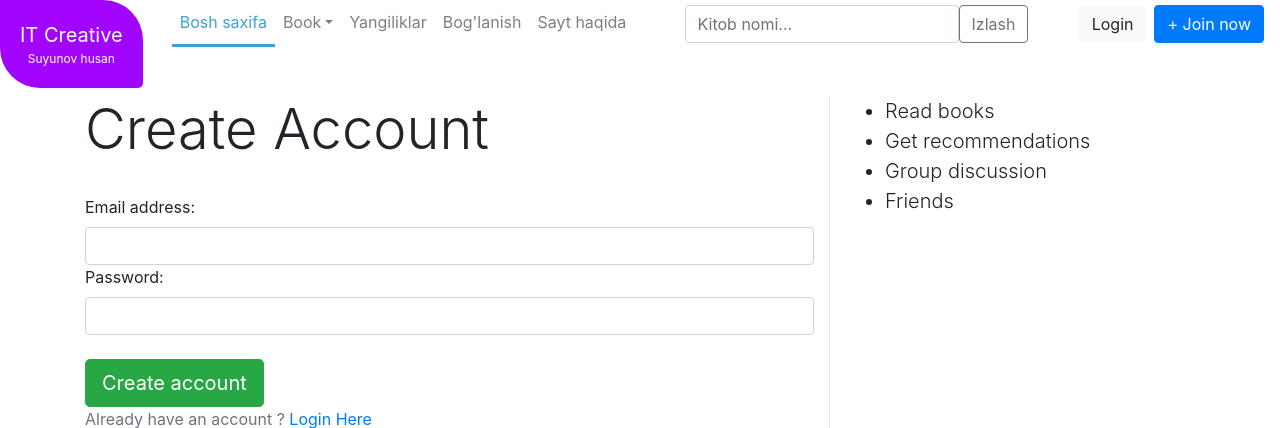
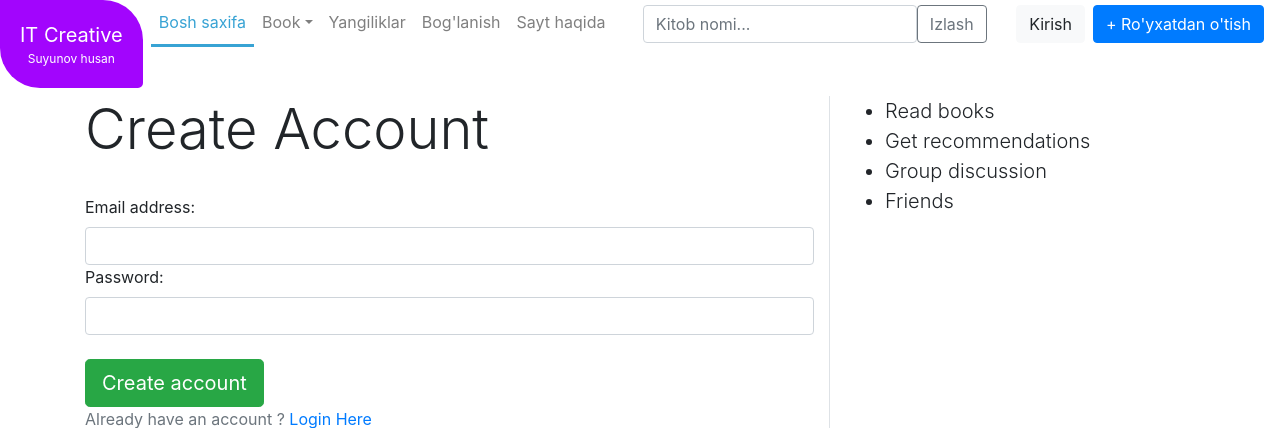
Before and after one commit to Xusanbek0039/django-book-webapp, a Django app: template templates/accounts/user_form.html in a window 1280 px wide. Shown: the top 428 px of the page. Run offline with Django 3.2, Linux system fonts and the light colour scheme; the template is opened without the code that fills it, so the values that code supplies are empty; some libraries are stand-ins or nearby versions.

Commit message:
Update navbar.html

```diff
--- a/templates/navbar.html
+++ b/templates/navbar.html
@@ -94,19 +94,19 @@
           <div class="dropdown-menu dropdown-menu-right" aria-labelledby="dropdown01">
             <a class="dropdown-item" href="{% url 'accounts:user_profile' %}">Shaxsiy hisob</a>
             <a class="dropdown-item" href="{% url 'books:user_booklist' %}">Mening kitoblarim</a>
-            <div class="text-muted text-center bg-light">Settings</div>
-            <a class="dropdown-item" href="{% url 'accounts:update_account' %}">Settings</a>
-            <a class="dropdown-item" href="{% url 'accounts:change_password' %}">Change password</a>
-            <p class="text-muted text-center bg-light">Book</p>
-            <a href="{% url 'books:create' %}" class="btn btn-primary ml-4">&#43; Create book</a>
+            <div class="text-muted text-center bg-light">Sozlamalar</div>
+            <a class="dropdown-item" href="{% url 'accounts:update_account' %}">Hisob sozlamalari</a>
+            <a class="dropdown-item" href="{% url 'accounts:change_password' %}">Kirish parolini o'zgartirish</a>
+            <p class="text-muted text-center bg-light">Kitoblar</p>
+            <a href="{% url 'books:create' %}" class="btn btn-primary ml-4">&#43; El-Kitob joylash</a>
             <hr/>
-            <a class="dropdown-item" href="{% url 'accounts:logout' %}">Logout</a>
+            <a class="dropdown-item" href="{% url 'accounts:logout' %}">Hisobdan chiqish</a>
           </div>
         </li>
         {% else %}
         <div class="d-flex justify-content-center align-items-center">
-            <a class="btn btn-light mr-2" href="{% url 'accounts:login' %}">Login</a>
-            <a class="btn btn-primary" href="{% url 'accounts:create_account' %}">&plus; Join now</a>
+            <a class="btn btn-light mr-2" href="{% url 'accounts:login' %}">Kirish</a>
+            <a class="btn btn-primary" href="{% url 'accounts:create_account' %}">&plus; Ro'yxatdan o'tish</a>
         </div>
         {% endif %}
       </ul>
@@ -118,12 +118,12 @@
   <div class="modal-dialog" role="document">
     <div class="modal-content">
       <div class="modal-header">
-        <h5 class="modal-title" id="faqLabel">FAQ (Frequently asked questions)</h5>
+        <h5 class="modal-title" id="faqLabel">Sayt haqida (Tez-tez so'raladigan savollar)</h5>
         <button data-dismiss="modal" aria-label="Close">&times;</button>
       </div>
       <div class="modal-body">
-        <span><h6 class="alert alert-info">Fidele announce you a highly rated book every month</h6></span><br>
-        <b>What is Fidele Books</b>
+        <span><h6 class="alert alert-info">ITC books har oy sizga yuqori baholangan kitobni e'lon qiladi</h6></span><br>
+        <b>ITC Books kitoblari nima?</b>
         <ul>
           <li class="lead">
             Fidel Books is a Platform that allows you to connect with other like
```
